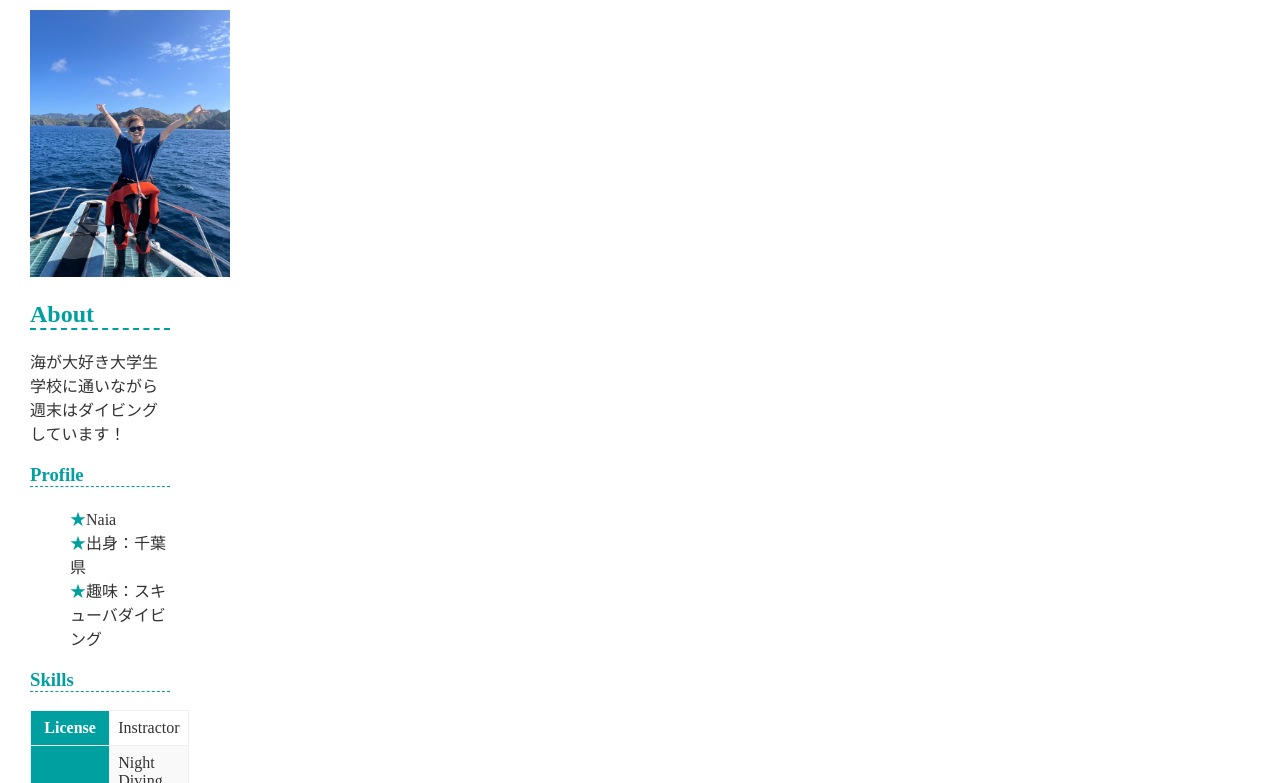
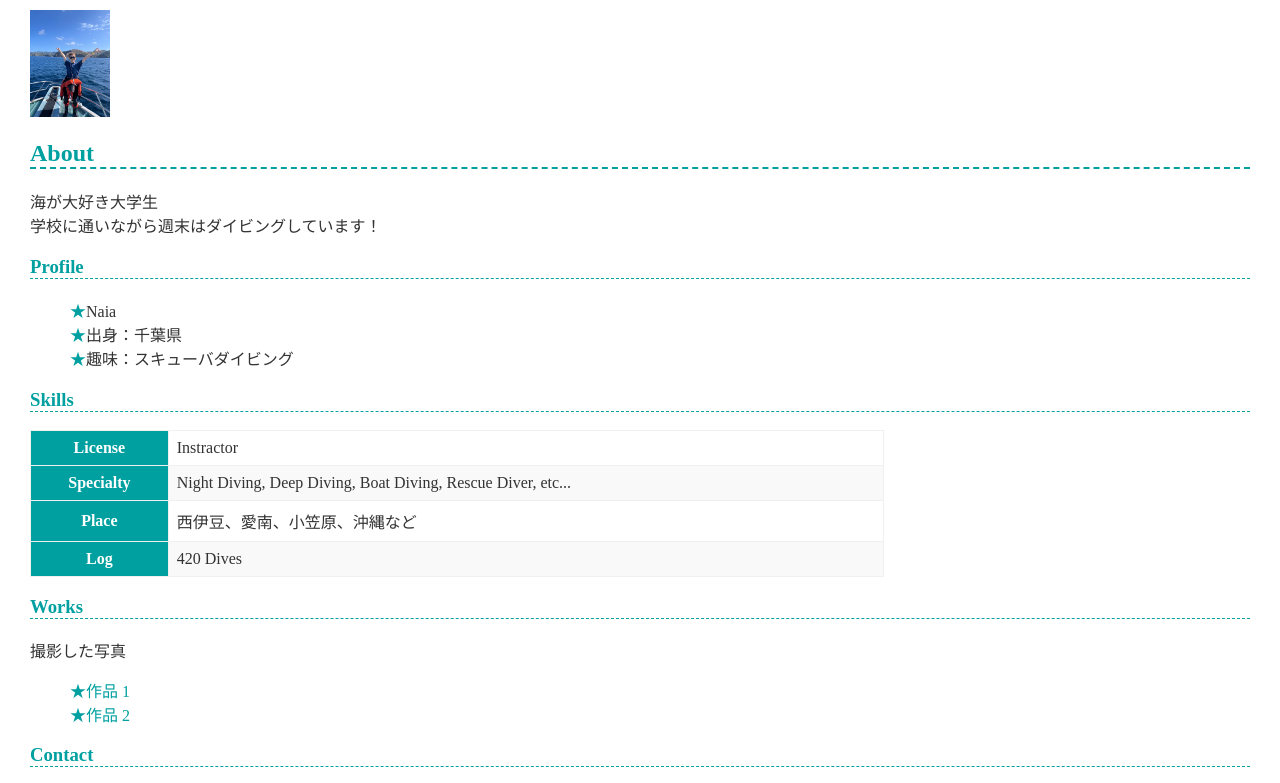
Before and after one commit to 251zs02614-creator/251zs02614-creator.github.io, a plain HTML site: page index.html in a window 1280 px wide. Shown: the part 103-886 px from the top of the page. Drawn offline with Linux system fonts and the light colour scheme.

Commit message:
画像大きさ変更

```diff
--- a/style.css
+++ b/style.css
@@ -80,6 +80,6 @@ th, td {
         画像
 -------------------- */
 
-html, img {
-  width: 200px
+img {
+  width: 80px
 }
```
